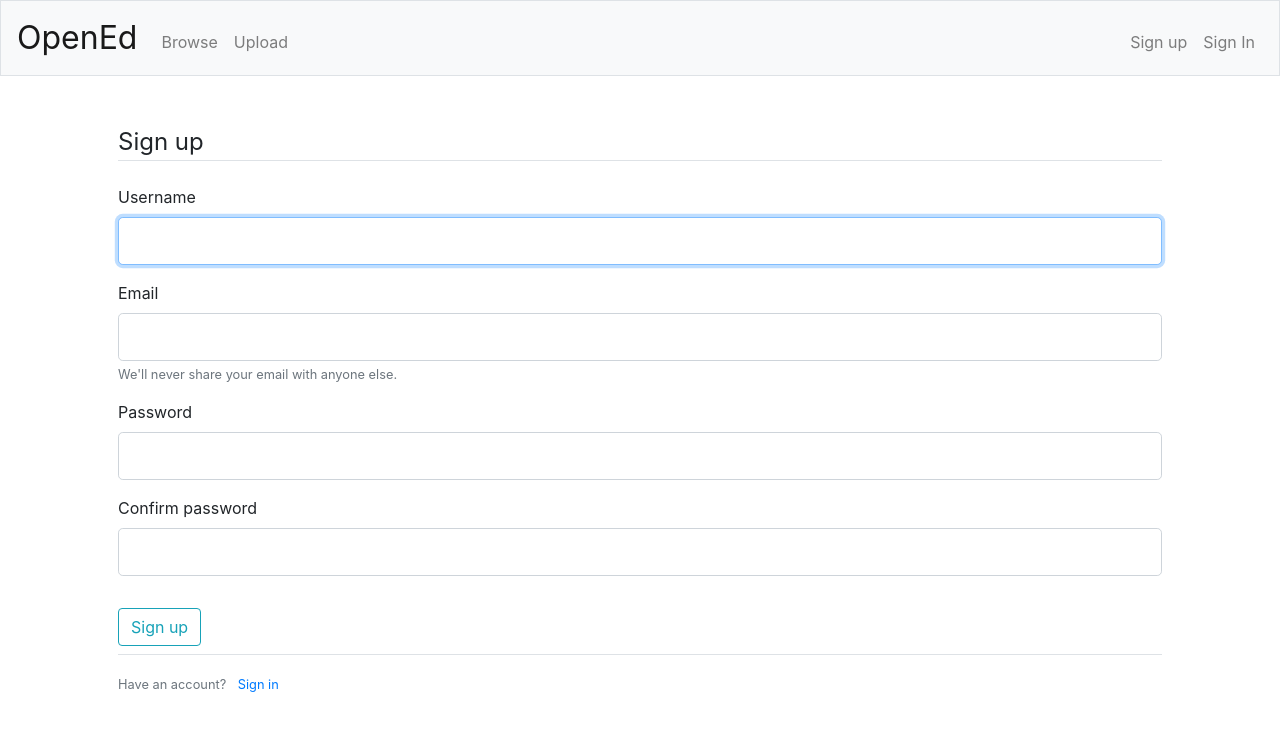
After one commit to francisdbillones/LearnNet, a Flask app: page /signup in a window 1280 px wide. The commit adds this page. Shown: the top 742 px of the page. Run offline with Flask 2, Linux system fonts and the light colour scheme.

Commit message:
created skeleton for sign in and sign up functionality

```diff
--- a/app.py
+++ b/app.py
@@ -1,40 +1,61 @@
-from flask import Flask, render_template, redirect, request, session
+from flask import Flask, render_template, redirect, request, session, url_for
 from flask_session import Session
+from flask_login import LoginManager
+from flask_sqlalchemy import SQLAlchemy
+from helpers import *
+
+import secrets
 
 # Configure application
 app = Flask(__name__)
+app.config['SECRET_KEY'] = secrets.token_hex(256)
+
+# # flask-login login manager
+# loginManager = LoginManager()
+# loginManager.init_app(app)
 
 # Ensure templates are auto-reloaded
-app.config["TEMPLATES_AUTO_RELOAD"] = True
+app.config['TEMPLATES_AUTO_RELOAD'] = True
+
+# set session type
+app.config['SESSION_TYPE'] = 'filesystem'
 
 Session(app)
 
 # Ensure responses aren't cached
 @app.after_request
 def after_request(response):
-    response.headers["Cache-Control"] = "no-cache, no-store, must-revalidate"
-    response.headers["Expires"] = 0
-    response.headers["Pragma"] = "no-cache"
+    response.headers['Cache-Control'] = 'no-cache, no-store, must-revalidate'
+    response.headers['Expires'] = 0
+    response.headers['Pragma'] = 'no-cache'
     return response
 
-@app.route("/")
+@app.route('/')
 def index():
-    return render_template("index.html")
+    return render_template('index.html')
 
-@app.route("/login", methods=["GET", "POST"])
-def login():
-    if request.method == "POST":
-        pass
-    else:
-        # pass parameter redirected to login.html to display "login required" message then clear cookie
-        redirected = session.get("redirectedToLogin")
-        del session["redirectedToLogin"]
-        return render_template("login.html", redirected=redirected)
+@app.route("/signup", methods=['GET', 'POST'])
+def signup():
+    form = SignUpForm()
+    if form.validate_on_submit():
+        flash('Account created!', 'success')
+        return redirect(url_for('index'))
+    return render_template('signup.html', form=form)
 
-@app.route("/browse", methods=["GET", "POST"])
+@app.route("/signin", methods=['GET', 'POST'])
+def signin():
+    form = SignInForm()
+    if form.validate_on_submit():
+        return redirect('/')
+    return render_template('signin.html', form=form)
+
+@app.route('/browse', methods=['GET', 'POST'])
 def browse():
     pass
 
-@app.route("/search", methods=["GET", "POST"])
-def search():
+@app.route('/upload', methods=['GET', 'POST'])
+def upload():
     pass
+
+if __name__ == '__main__':
+    app.run(debug=True)
--- a/static/scripts/validate.js
+++ b/static/scripts/validate.js
@@ -1,11 +1,36 @@
-// functions for validation
+// client side validation for responsiveness
 
-function validateSearch() {
-    var searchQuery = document.querySelector("input[name='search']");
-    console.log(searchQuery.value)
-    console.log(searchQuery.value == '')
-    if (searchQuery.value == '') {
-        return false;
-    }
-    return true;
+// validate registration fields
+function validateRegistration() {
+    username = document.querySelector('input[name="username"]');
+    email = document.querySelector('input[name="email"]');
+    password = document.querySelector('input[name="password"]');
+    console.log(
+        _usernameIsValid(username) &&
+        _emailIsValid(email) &&
+        _passwordIsValid(password)
+    )
+    return (
+        _usernameIsValid(username) &&
+        _emailIsValid(email) &&
+        _passwordIsValid(password)
+    );
 }
+
+function _usernameIsValid(username) {
+    return (
+        username.length >= 5 &&
+        usernamelength <= 20
+    );
+}
+
+function _emailIsValid(email) {
+    return /^[^\s@]+@[^\s@]+\.[^\s@]+$/.test(email);
+}
+
+function _passwordIsValid(password) {
+    return (
+        password.length >= 8 &&
+        password.length <= 20
+    );
+}
--- a/static/styles/styles.css
+++ b/static/styles/styles.css
@@ -9,3 +9,43 @@ html {
     text-align: center;
     margin: 5%;
 }
+
+
+/* navbar effects to be dramatic ;) */
+
+nav .navbar-brand {
+    /* size for brand */
+    font-size: xx-large;
+}
+
+.nav-link {
+    transition: 0.3s;
+}
+
+.nav-link:hover {
+    font-weight: bold;
+}
+
+main {
+    /* Scroll horizontally as needed */
+    overflow-x: auto;
+}
+
+main img {
+    /* Constrain images on small screens */
+    max-width: 100%;
+}
+
+
+/* don't show red box when user doesn't type anything in search box */
+
+input[name='search']:invalid {
+    box-shadow: none
+}
+
+
+/* links should not have underlines, just a personal styling choice */
+
+a {
+    text-decoration: none;
+}
--- a/templates/layout.html
+++ b/templates/layout.html
@@ -1,65 +1,70 @@
 <!DOCTYPE html>
 
-<html lang="en">
+<html lang='en'>
 
 <head>
-    <meta charset="utf-8">
-    <meta name="viewport" content="initial-scale=1, width=device-width">
+    <meta charset='utf-8'>
+    <meta name='viewport' content='initial-scale=1, width=device-width'>
 
-    <link href="../static/styles/styles.css" rel="stylesheet" type="text/css">
+    <link href='{{ url_for("static", filename="styles/styles.css") }}' rel='stylesheet' type='text/css'>
 
     <!-- open sans font -->
-    <link rel="preconnect" href="https://fonts.gstatic.com">
-    <link href="https://fonts.googleapis.com/css2?family=Open+Sans&display=swap" rel="stylesheet">
+    <link rel='preconnect' href='https://fonts.gstatic.com'>
+    <link href='https://fonts.googleapis.com/css2?family=Open+Sans&display=swap' rel='stylesheet'>
 
     <!-- http://getbootstrap.com/docs/4.5/ -->
-    <link rel="stylesheet" href="https://cdn.jsdelivr.net/npm/bootstrap@4.5.3/dist/css/bootstrap.min.css" integrity="sha384-TX8t27EcRE3e/ihU7zmQxVncDAy5uIKz4rEkgIXeMed4M0jlfIDPvg6uqKI2xXr2" crossorigin="anonymous">
+    <link rel='stylesheet' href='https://cdn.jsdelivr.net/npm/bootstrap@4.5.3/dist/css/bootstrap.min.css' integrity='sha384-TX8t27EcRE3e/ihU7zmQxVncDAy5uIKz4rEkgIXeMed4M0jlfIDPvg6uqKI2xXr2' crossorigin='anonymous'>
 
     <!-- http://getbootstrap.com/docs/4.5/ -->
-    <script src="https://code.jquery.com/jquery-3.5.1.slim.min.js" integrity="sha384-DfXdz2htPH0lsSSs5nCTpuj/zy4C+OGpamoFVy38MVBnE+IbbVYUew+OrCXaRkfj" crossorigin="anonymous"></script>
-    <script src="https://cdn.jsdelivr.net/npm/bootstrap@4.5.3/dist/js/bootstrap.bundle.min.js" integrity="sha384-ho+j7jyWK8fNQe+A12Hb8AhRq26LrZ/JpcUGGOn+Y7RsweNrtN/tE3MoK7ZeZDyx" crossorigin="anonymous"></script>
+    <script src='https://code.jquery.com/jquery-3.5.1.slim.min.js' integrity='sha384-DfXdz2htPH0lsSSs5nCTpuj/zy4C+OGpamoFVy38MVBnE+IbbVYUew+OrCXaRkfj' crossorigin='anonymous'></script>
+    <script src='https://cdn.jsdelivr.net/npm/bootstrap@4.5.3/dist/js/bootstrap.bundle.min.js' integrity='sha384-ho+j7jyWK8fNQe+A12Hb8AhRq26LrZ/JpcUGGOn+Y7RsweNrtN/tE3MoK7ZeZDyx' crossorigin='anonymous'></script>
 
-    <script src="../static/scripts/validate.js"></script>
+    <script src='../static/scripts/validate.js'></script>
 
     <title>{% block title %}{% endblock %}</title>
 </head>
 
 <body>
-    <nav class="navbar navbar-expand-md navbar-light bg-light border">
-        <a class="navbar-brand" href="/">OpenEd</a>
-        <button aria-controls="navbar" aria-expanded="false" aria-label="Toggle navigation" class="navbar-toggler" data-target="#navbar" data-toggle="collapse" type="button">
-                <span class="navbar-toggler-icon"></span>
+    <nav class='navbar navbar-expand-md navbar-light bg-light border'>
+        <a class='navbar-brand' href='/'>OpenEd</a>
+        <button aria-controls='navbar' aria-expanded='false' aria-label='Toggle navigation' class='navbar-toggler' data-target='#navbar' data-toggle='collapse' type='button'>
+                <span class='navbar-toggler-icon'></span>
             </button>
-        <div class="collapse navbar-collapse" id="navbar">
+        <div class='collapse navbar-collapse' id='navbar'>
+            <ul class='navbar-nav mr-auto mt-2'>
+                <li class='nav-item'><a class='nav-link' href='/browse'>Browse</a></li>
+                <li class='nav-item'><a class='nav-link' href='/upload'>Upload</a></li>
+            </ul>
             {% if session.userID %}
-            <ul class="navbar-nav mr-auto mt-2">
-                <li class="nav-item"><a class="nav-link" href="/browse">Browse</a></li>
-            </ul>
-            <ul class="navbar-nav ml-auto mt-2">
-                <li class="nav-item"><a class="nav-link" href="/logout">Log Out</a></li>
+            <ul class='navbar-nav ml-auto mt-2'>
+                <li class='nav-item'><a class='nav-link' href='/signout'>Sign Out</a></li>
             </ul>
             {% else %}
-            <ul class="navbar-nav ml-auto mt-2">
-                <li class="nav-item"><a class="nav-link" href="/register">Register</a></li>
-                <li class="nav-item"><a class="nav-link" href="/login">Log In</a></li>
+            <ul class='navbar-nav ml-auto mt-2'>
+                <li class='nav-item'><a class='nav-link' href='/signup'>Sign up</a></li>
+                <li class='nav-item'><a class='nav-link' href='/signin'>Sign In</a></li>
             </ul>
             {% endif %}
         </div>
     </nav>
 
-    {% if get_flashed_messages() %}
-    <header>
-        <div class="alert alert-primary border text-center" role="alert">
-            {{ get_flashed_messages() | join(" ") }}
-        </div>
-    </header>
-    {% endif %}
+    {% with messages = get_flashed_messages(with_categories=true) %}
+        {% if messages %}
+            {% for category, message in messages %}
+            <header>
+                <div class='alert alert-{{ category }} border text-center' role='alert'>
+                    {{ message }}
+                </div>
+            </header>
+            {% endfor %}
+        {% endif %}
+    {% endwith %}
 
-    <main class="container p-5">
+    <main class='container p-5'>
         {% block main %}{% endblock %}
     </main>
 
-    <footer class="small text-center text-muted">
+    <footer class='small text-center text-muted'>
     </footer>
 
 </body>
--- /dev/null
+++ b/templates/signup.html
@@ -0,0 +1,89 @@
+{% extends 'layout.html' %}
+
+{% block title %} Sign up {% endblock %}
+
+{% block main %}
+<div class='content-section mb-2'>
+    <form action='/register' method='POST'>
+        {{ form.hidden_tag() }}
+        <fieldset class='form-group'>
+            <legend class='border-bottom mb-4'>Sign up</legend>
+            <div class='form-group'>
+                {{ form.username.label(class='form=control-label') }}
+
+                {% if form.username.errors %}
+                    <!-- display errors !-->
+                    {{ form.username(class='form-control form-control-lg is-invalid', autocomplete='off') }}
+                    <div class='invalid-feedback'>
+                        {% for error in form.username.errors %}
+                            <span>{{ error }}</span>
+                        {% endfor %}
+                    </div>
+
+                {% else %}
+                    {{ form.username(class='form-control form-control-lg', autocomplete='off', autofocus=true) }}
+                {% endif %}
+            </div>
+
+            <div class='form-group'>
+                {{ form.email.label(class='form=control-label') }}
+
+                {% if form.email.errors %}
+                    <!-- display errors !-->
+                    {{ form.email(class='form-control form-control-lg is-invalid', autocomplete='off') }}
+                    <div class='invalid-feedback'>
+                        {% for error in form.email.errors %}
+                            <span>{{ error }}</span>
+                        {% endfor %}
+                    </div>
+
+                {% else %}
+                    {{ form.email(class='form-control form-control-lg', autocomplete='off') }}
+                {% endif %}
+                <small id='emailHelp' class='form-text text-muted'>We'll never share your email with anyone else.</small>
+            </div>
+
+            <div class='form-group'>
+                {{ form.password.label(class='form=control-label') }}
+
+                {% if form.password.errors %}
+                    <!-- display errors !-->
+                    {{ form.password(class='form-control form-control-lg is-invalid', autocomplete='off') }}
+                    <div class='invalid-feedback'>
+                        {% for error in form.password.errors %}
+                            <span>{{ error }}</span>
+                        {% endfor %}
+                    </div>
+
+                {% else %}
+                    {{ form.password(class='form-control form-control-lg', autocomplete='off') }}
+                {% endif %}
+            </div>
+
+            <div class='form-group'>
+                {{ form.confirm_password.label(class='form=control-label') }}
+
+                {% if form.confirm_password.errors %}
+                    <!-- display errors !-->
+                    {{ form.confirm_password(class='form-control form-control-lg is-invalid', autocomplete='off') }}
+                    <div class='invalid-feedback'>
+                        {% for error in form.confirm_password.errors %}
+                            <span>{{ error }}</span>
+                        {% endfor %}
+                    </div>
+
+                {% else %}
+                    {{ form.confirm_password(class='form-control form-control-lg', autocomplete='off') }}
+                {% endif %}
+            </div>
+
+        </fieldset>
+        {{ form.submit(class='btn btn-outline-info') }}
+    </form>
+</div>
+<div class='border-top pt-3'>
+    <small class='text-muted'>
+        Have an account? <a class='ml-2' href='{{ url_for("signin") }}'>Sign in</a>
+    <small>
+</div>
+{% endblock %}
```
Also changed, not shown: helpers.py (+23 -5 lines), templates/index.html (+15 -9 lines), templates/signin.html (added, +64 -0 lines), 3 other files.
